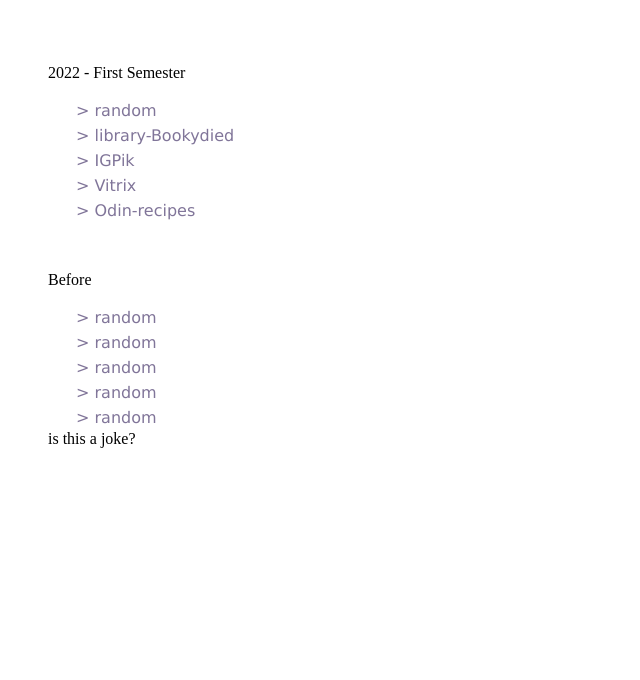
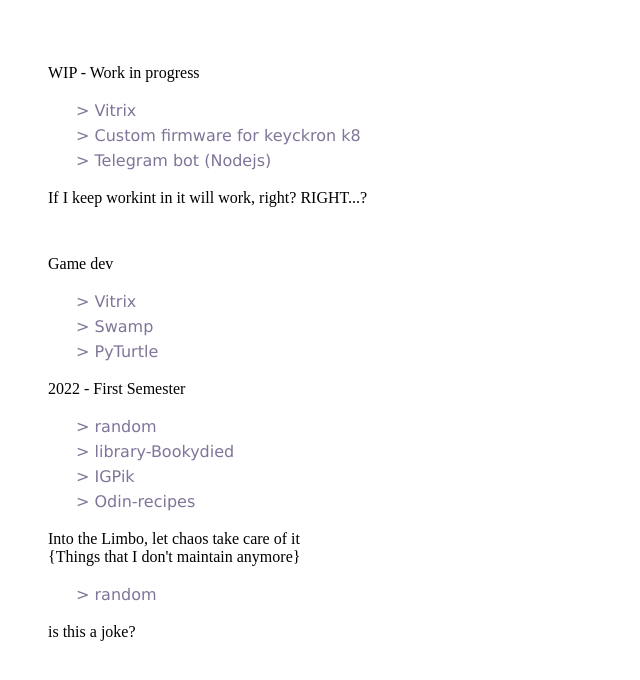
Before and after one commit to davecarrijo/Data-Repo, a plain HTML site: page index.html in a window 1280 px wide. Shown: the whole page, without its empty margins (0-640 px from the left). Drawn offline with Linux system fonts and the light colour scheme.

Commit message:
adicionei mais links

```diff
--- a/index.html
+++ b/index.html
@@ -9,6 +9,37 @@
   </head>
   <body>
     <div class="first_container">
+      <ul>
+        <p>WIP - Work in progress</p>
+        <li>
+          <a href="https://github.com/davecarrijo/Vitrix">> Vitrix</a>
+        </li>
+        <li>
+          <a href="https://github.com/davecarrijo/keychron-k8">
+            > Custom firmware for keyckron k8</a
+          >
+        </li>
+        <li>
+          <a href="https://github.com/davecarrijo/marvarino">
+            > Telegram bot (Nodejs)</a
+          >
+        </li>
+        <p>If I keep workint in it will work, right? RIGHT...?</p>
+      </ul>
+    </div>
+    <div class="">
+      <ul>
+        <p>Game dev</p>
+        <li>
+          <a href="https://github.com/davecarrijo/Vitrix">> Vitrix</a>
+        </li>
+        <li><a href="https://github.com/davecarrijo/swamp"> > Swamp</a></li>
+        <li>
+          <a href="https://github.com/davecarrijo/Python-game"> > PyTurtle</a>
+        </li>
+      </ul>
+    </div>
+    <div class="">
       <ul>
         <p>2022 - First Semester</p>
         <li>
@@ -22,23 +53,22 @@
         <li>
           <a href="https://github.com/davecarrijo/PickerIGDoneright">> IGPik</a>
         </li>
-        <li>
-          <a href="https://github.com/davecarrijo/Vitrix">> Vitrix</a>
-        </li>
+
         <li>
           <a href="https://davecarrijo.github.io/Odin-recipes/"
             >> Odin-recipes</a
           >
         </li>
       </ul>
+    </div>
+    <div class="">
       <ul>
-        <p>Before</p>
+        <p>
+          Into the Limbo, let chaos take care of it<br />
+          {Things that I don't maintain anymore}
+        </p>
         <li><a href="#"> > random</a></li>
-        <li><a href="#"> > random</a></li>
-        <li><a href="#"> > random</a></li>
-        <li><a href="#"> > random</a></li>
-        <li><a href="#"> > random</a></li>
-        is this a joke?
+        <p>is this a joke?</p>
       </ul>
     </div>
   </body>
--- a/style.css
+++ b/style.css
@@ -1,9 +1,7 @@
 .first_container {
   display: flex;
   justify-content: center;
-
   flex-direction: column;
-
   margin-top: 2rem;
 }
 
```
